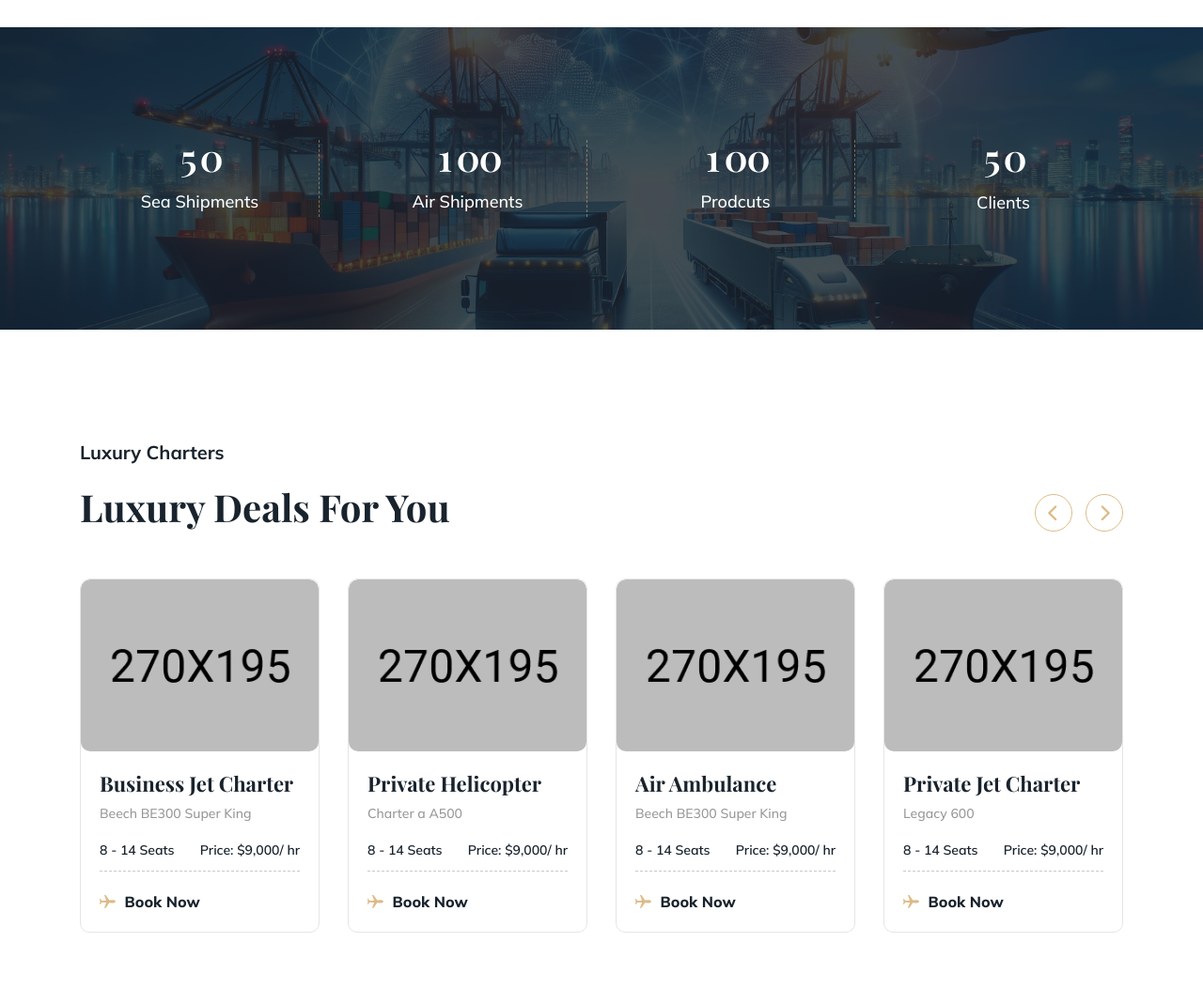
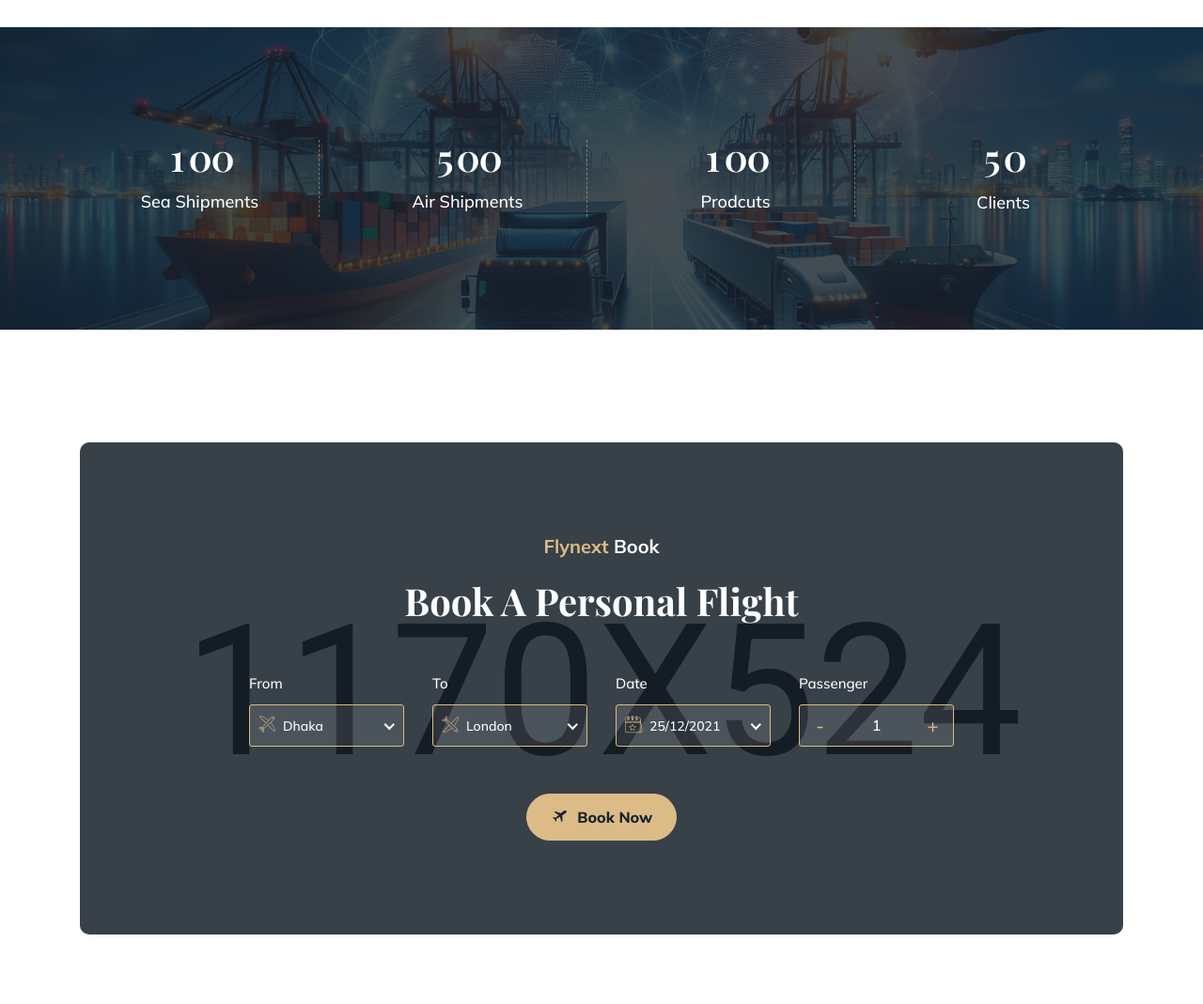
Before and after one commit to Anees-Zafar/flynext-placeholder, a plain HTML site: page index.html in a window 1280 px wide. Shown: the part 3380-4449 px from the top of the page at 94% size. Drawn offline with nearby package versions, Linux system fonts and the light colour scheme; animation ran at ten frames a second; files whose address does not match are found by name; a web font is replaced by a local one.

Commit message:
counter values increase

```diff
--- a/index.html
+++ b/index.html
@@ -676,9 +676,19 @@
                             <div class="statistics-item">
                                 <div class="statistics-content">
                                     <div class="odo-area">
-                                        <h3 class="odo-title odometer" data-odometer-final="50">0<span>+</span></h3>
+                                        <h3 class="odo-title odometer" data-odometer-final="100">0<span>+</span></h3>
                                     </div>
                                     <p>Sea Shipments</p>
+                                </div>
+                            </div>
+                        </div>
+                        <div class="col-xl-3 col-lg-3 col-md-6 col-sm-6 mb-30">
+                            <div class="statistics-item">
+                                <div class="statistics-content">
+                                    <div class="odo-area">
+                                        <h3 class="odo-title odometer" data-odometer-final="500">0</h3>
+                                    </div>
+                                    <p>Air Shipments</p>
                                 </div>
                             </div>
                         </div>
@@ -688,16 +698,6 @@
                                     <div class="odo-area">
                                         <h3 class="odo-title odometer" data-odometer-final="100">0</h3>
                                     </div>
-                                    <p>Air Shipments</p>
-                                </div>
-                            </div>
-                        </div>
-                        <div class="col-xl-3 col-lg-3 col-md-6 col-sm-6 mb-30">
-                            <div class="statistics-item">
-                                <div class="statistics-content">
-                                    <div class="odo-area">
-                                        <h3 class="odo-title odometer" data-odometer-final="100">0</h3>
-                                    </div>
                                     <p>Prodcuts</p>
                                 </div>
                             </div>
@@ -725,7 +725,7 @@
         <!--~~~~~~~~~~~~~~~~~~~~~~~~~~~~~~~~~~~~~~~
         Start Charter
     ~~~~~~~~~~~~~~~~~~~~~~~~~~~~~~~~~~~~~~~~-->
-        <section class="charter-section pt-120">
+        <!-- <section class="charter-section pt-120">
             <div class="container">
                 <div class="row">
                     <div class="col-xl-12">
@@ -830,7 +830,7 @@
                     </div>
                 </div>
             </div>
-        </section>
+        </section> -->
         <!--~~~~~~~~~~~~~~~~~~~~~~~~~~~~~~~~~~~~~~~
         End Charter
     ~~~~~~~~~~~~~~~~~~~~~~~~~~~~~~~~~~~~~~~~-->
```
